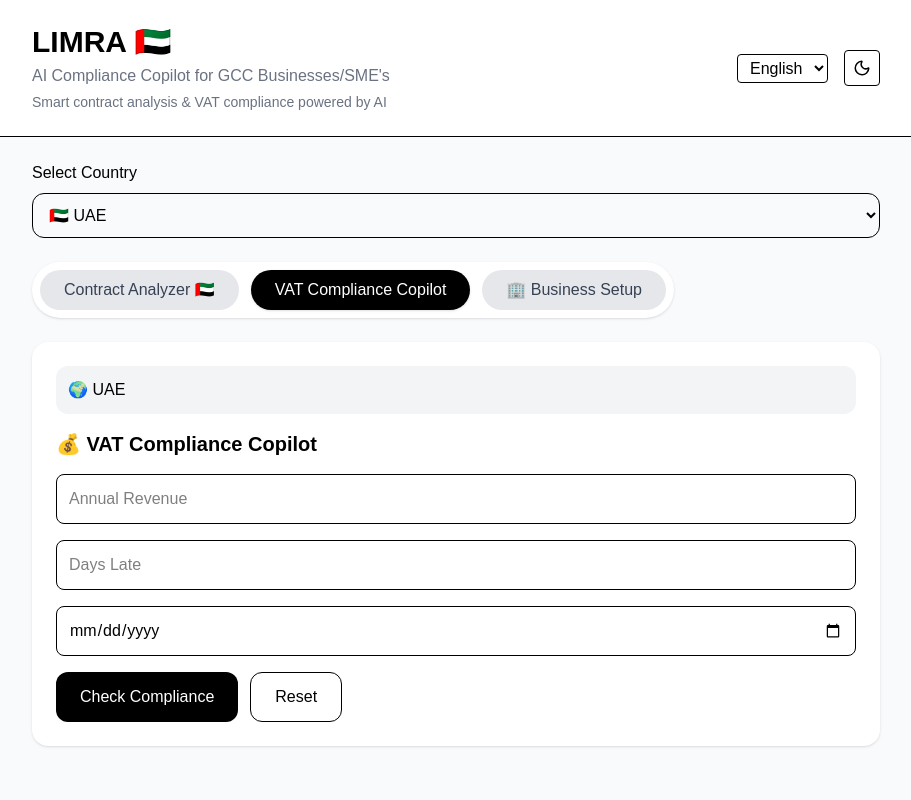
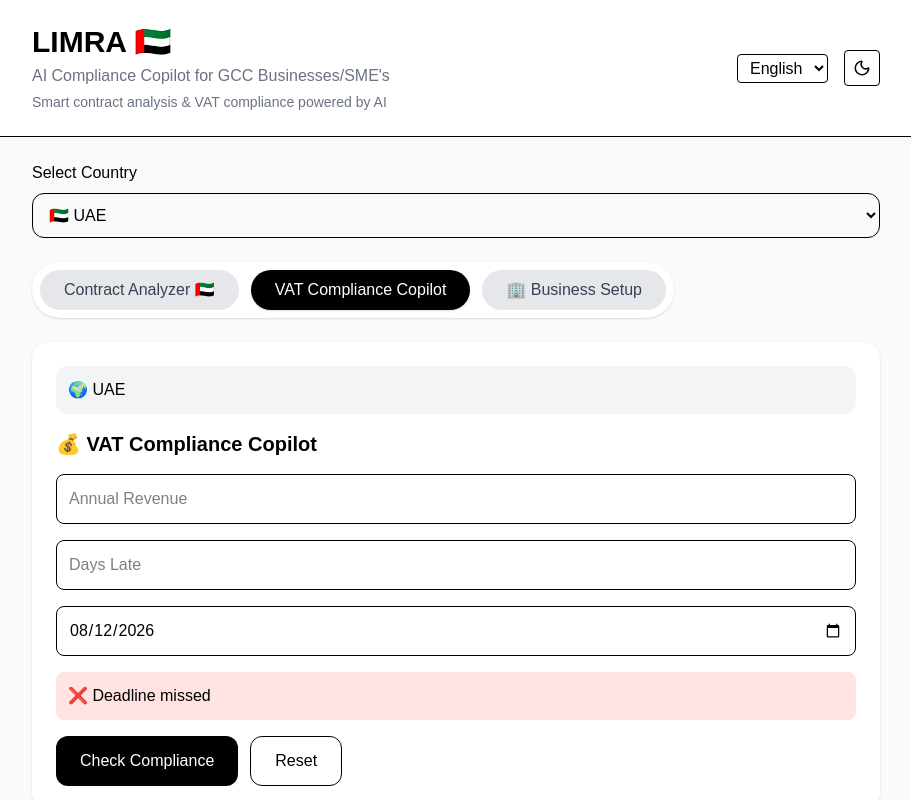
Before and after one commit to IramKhan99517/ai-compliance-copilot, a Next.js app: page / in a window 1280 px wide. Both pictures are taken after a click on the button "VAT Compliance Copilot". Shown: the top 800 px of the page, without its empty margins (184-1095 px from the left). Built offline with nearby package versions, Linux system fonts and the light colour scheme.

Commit message:
Update VatChecker.tsx

```diff
--- a/app/components/VatChecker.tsx
+++ b/app/components/VatChecker.tsx
@@ -18,15 +18,19 @@ export default function VatChecker({
 
   const isKSA = country === "Saudi Arabia";
 
-  useEffect(() => {
-    const savedDeadline = localStorage.getItem(
-      "vat_deadline"
-    );
+   useEffect(() => {
+  const savedDeadline = localStorage.getItem("vat_deadline");
 
-    if (savedDeadline) {
-      setDeadline(savedDeadline);
-    }
-  }, []);
+  if (savedDeadline) {
+    setDeadline(savedDeadline);
+  } else {
+    const today = new Date()
+      .toISOString()
+      .split("T")[0];
+
+    setDeadline(today);
+  }
+}, []);
 
   const handleCheck = () => {
     const rev = Number(revenue);
```
